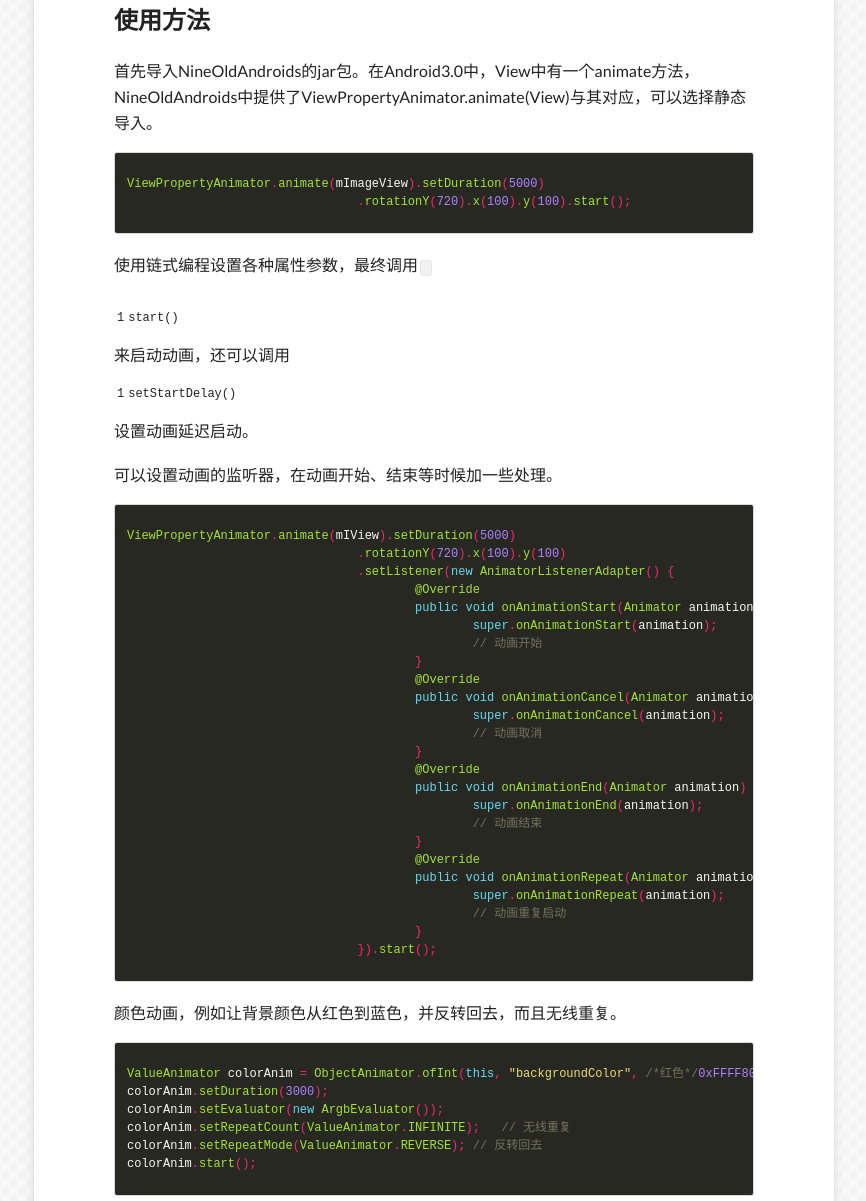
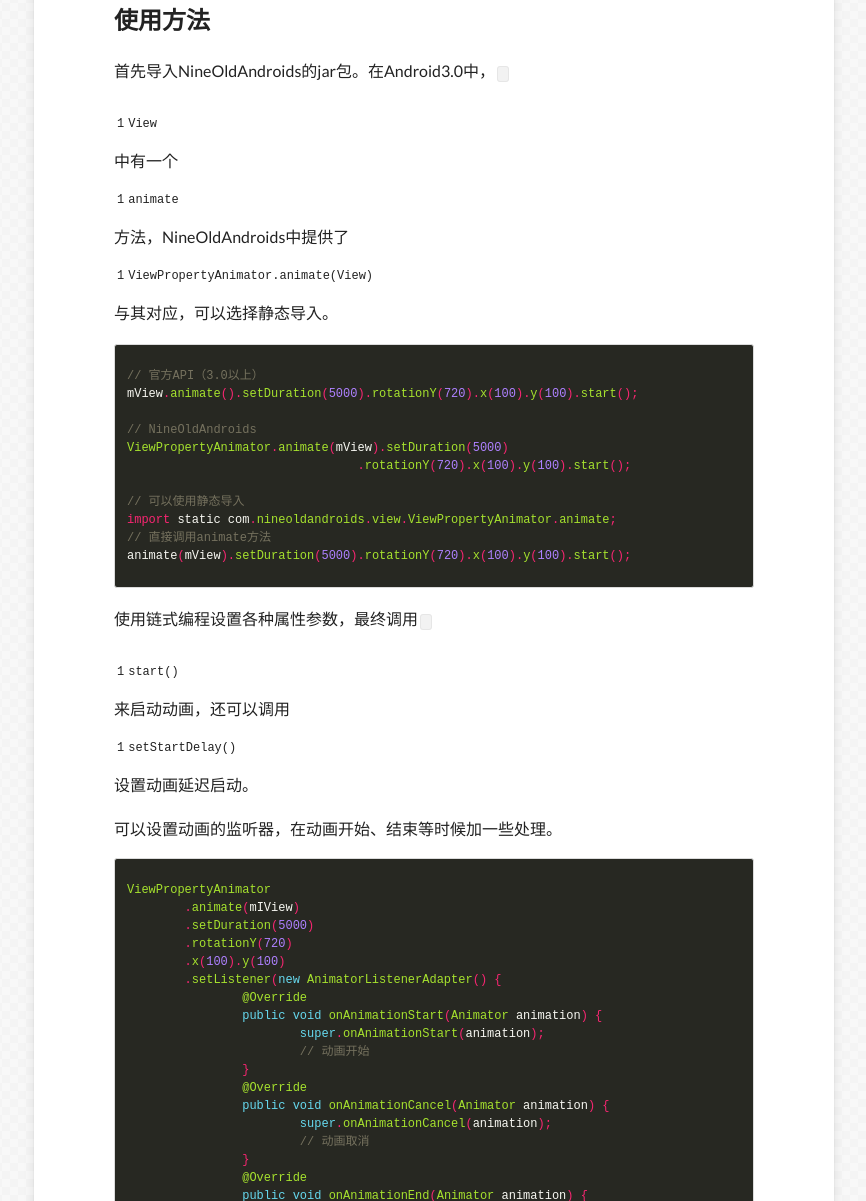
Before and after one commit to ITBox/ITBox.github.io, a Jekyll site: the page built from _posts/2014-05-12-Nine-Old-Androids-use.md, in a window 1280 px wide and 1400 px high, scrolled down 1454 px. Shown: the part 199-1400 px from the top of the window, without its empty margins (206-1072 px from the left). Built offline with Jekyll 4.4.1, drawn with Linux system fonts in a browser that asks for light colours; nearby versions of some CDN libraries; comment, search, counter and statistics services are not loaded; some of the changed text lies outside the part shown.

Commit message:
Update 2014-05-12-Nine-Old-Androids-use.md

```diff
--- a/_posts/2014-05-12-Nine-Old-Androids-use.md
+++ b/_posts/2014-05-12-Nine-Old-Androids-use.md
@@ -33,12 +33,21 @@
 ![](https://raw.githubusercontent.com/baoyongzhang/test_pages/gh-pages/NineOldAndroid_demo.gif)
 
 ##使用方法
-首先导入NineOldAndroids的jar包。在Android3.0中，View中有一个animate方法，NineOldAndroids中提供了ViewPropertyAnimator.animate(View)与其对应，可以选择静态导入。
+首先导入NineOldAndroids的jar包。在Android3.0中，`View`中有一个`animate`方法，NineOldAndroids中提供了`ViewPropertyAnimator.animate(View)`与其对应，可以选择静态导入。
 
 {% highlight java %}
 
-ViewPropertyAnimator.animate(mImageView).setDuration(5000)
+// 官方API（3.0以上）
+mView.animate().setDuration(5000).rotationY(720).x(100).y(100).start();
+
+// NineOldAndroids
+ViewPropertyAnimator.animate(mView).setDuration(5000)
 				.rotationY(720).x(100).y(100).start();
+
+// 可以使用静态导入
+import static com.nineoldandroids.view.ViewPropertyAnimator.animate;
+// 直接调用animate方法
+animate(mView).setDuration(5000).rotationY(720).x(100).y(100).start();
 
 {% endhighlight %}
 
@@ -50,50 +59,67 @@
 {% highlight java %}
 
 
-ViewPropertyAnimator.animate(mIView).setDuration(5000)
-				.rotationY(720).x(100).y(100)
-				.setListener(new AnimatorListenerAdapter() {
-					@Override
-					public void onAnimationStart(Animator animation) {
-						super.onAnimationStart(animation);
-						// 动画开始
-					}
-					@Override
-					public void onAnimationCancel(Animator animation) {
-						super.onAnimationCancel(animation);
-						// 动画取消
-					}
-					@Override
-					public void onAnimationEnd(Animator animation) {
-						super.onAnimationEnd(animation);
-						// 动画结束
-					}
-					@Override
-					public void onAnimationRepeat(Animator animation) {
-						super.onAnimationRepeat(animation);
-						// 动画重复启动
-					}
-				}).start();
+ViewPropertyAnimator
+	.animate(mIView)
+	.setDuration(5000)
+	.rotationY(720)
+	.x(100).y(100)
+	.setListener(new AnimatorListenerAdapter() {
+		@Override
+		public void onAnimationStart(Animator animation) {
+			super.onAnimationStart(animation);
+			// 动画开始
+		}
+		@Override
+		public void onAnimationCancel(Animator animation) {
+			super.onAnimationCancel(animation);
+			// 动画取消
+		}
+		@Override
+		public void onAnimationEnd(Animator animation) {
+			super.onAnimationEnd(animation);
+			// 动画结束
+		}
+		@Override
+		public void onAnimationRepeat(Animator animation) {
+			super.onAnimationRepeat(animation);
+			// 动画重复启动
+		}
+	}).start();
 
 
 {% endhighlight %}
 
-颜色动画，例如让背景颜色从红色到蓝色，并反转回去，而且无线重复。
+`ViewPropertyAnimator`对象提供了取消动画的方法
+
+{% highlight java %}
+ViewPropertyAnimator animate = ViewPropertyAnimator.animate(mDropTv);
+/* ... */
+animate.start();	// 开始动画
+animate.cancel();	// 取消动画
+
+{% endhighlight %}
+
+简单的动画效果使用`ViewPropertyAnimator`一般可以满足，下面介绍一下高级玩法。核心是`ObjectAnimator`类。
+
+###举例
+
+* 背景颜色从红色到蓝色，并反转回去，而且无限重复。
 
 {% highlight java %}
 
 
-ValueAnimator colorAnim = ObjectAnimator.ofInt(this, "backgroundColor", /*红色*/0xFFFF8080, /*蓝色*/0xFF8080FF);
+ValueAnimator colorAnim = ObjectAnimator.ofInt(mView, "backgroundColor", /*红色*/0xFFFF8080, /*蓝色*/0xFF8080FF);
 colorAnim.setDuration(3000);
-colorAnim.setEvaluator(new ArgbEvaluator());
-colorAnim.setRepeatCount(ValueAnimator.INFINITE);   // 无线重复
+colorAnim.setEvaluator(new ArgbEvaluator());	// ARGB
+colorAnim.setRepeatCount(ValueAnimator.INFINITE);   // 无限重复
 colorAnim.setRepeatMode(ValueAnimator.REVERSE); // 反转回去
 colorAnim.start();
 
 
 {% endhighlight %}
 
-使用动画集合，实现复杂的动画效果。
+* 使用动画集合`AnimatorSet`，可以使用多个`ObjectAnimator`，实现复杂的动画效果。
 
 {% highlight java %}
 
@@ -114,10 +140,17 @@
 
 {% endhighlight %}
 
+###ObjectAnimator说明
+
+ObjectAnimator是动画对象，通过ObjectAnimator提供的一系列of开头的静态方法创建。
+
+
+
 使用`ObjectAnimator`需要传入`PropertyName`，`PropertyName`可以参考`ViewPropertyAnimator.animate()`中提供的方法名。
 
 ##总结
 NineOldAndroids的API与官方的API基本一致，使用很方便。能够轻松实现各种酷炫动画效果。
+一般情况使用
 
 ##参考
 * Github主页：https://github.com/JakeWharton/NineOldAndroids
```
